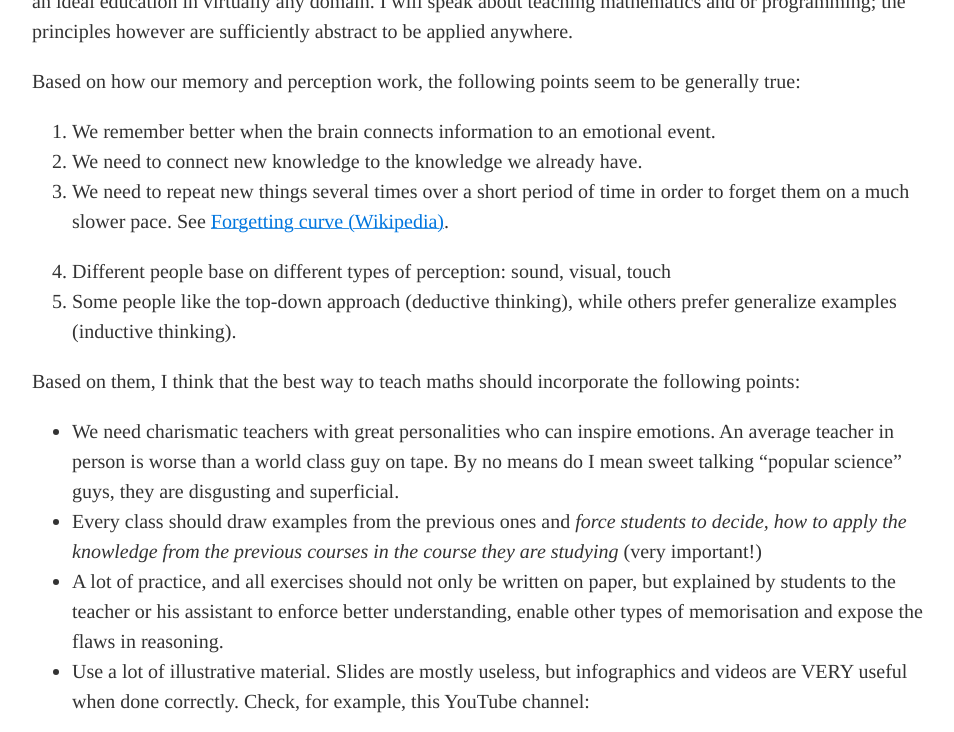
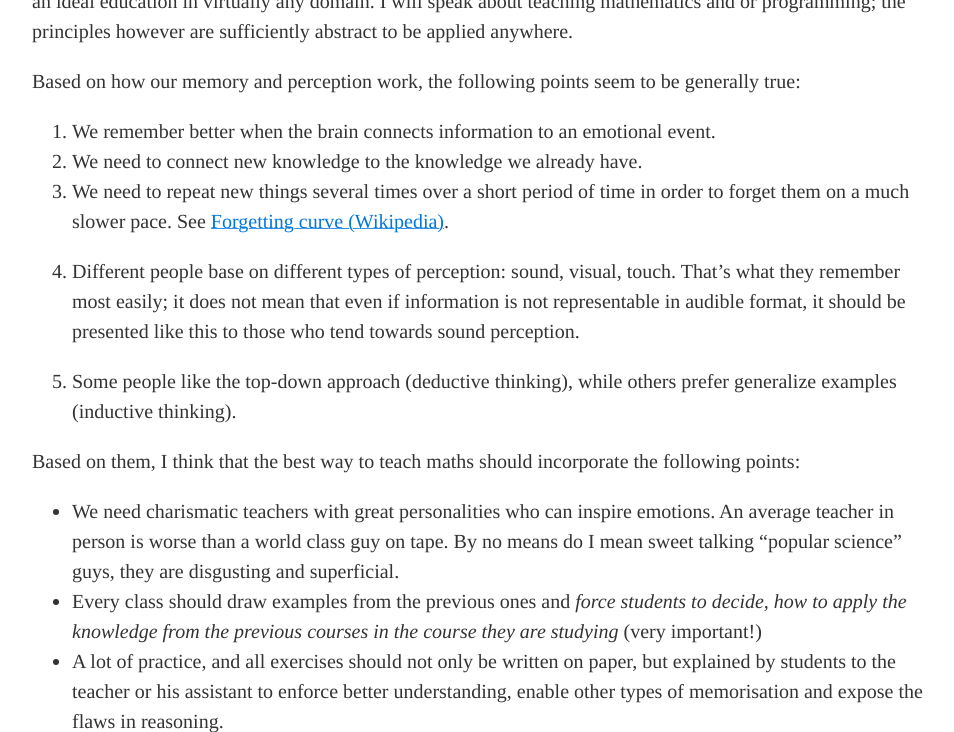
Before and after one commit to sayon/blog, a Jekyll site: the page built from _posts/2017-10-27-on-teaching.md, in a window 1280 px wide and 900 px high, scrolled down 457 px, cut to the strip 0-732 px from the top of the window. Shown: the whole strip, without its empty margins (158-1112 px from the left). Built offline with Jekyll 4.4.1, drawn with Linux system fonts in a browser that asks for light colours; nearby versions of some CDN libraries; comment, search, counter and statistics services are not loaded.

Commit message:
add explanation for perception types

```diff
--- a/_posts/2017-10-27-on-teaching.md
+++ b/_posts/2017-10-27-on-teaching.md
@@ -25,7 +25,8 @@ generally true:
 See [Forgetting curve (Wikipedia)](https://en.wikipedia.org/wiki/Forgetting_curve).
 
 
-4. Different people base on different types of perception: sound, visual, touch
+4. Different people base on different types of perception: sound, visual, touch. That's what they remember most easily; it does not mean that even if information is not representable in audible format, it should be presented like this to those who tend towards sound perception.
+
 5.  Some people like the top-down approach (deductive thinking), while others prefer generalize examples (inductive thinking).
 
 
```
